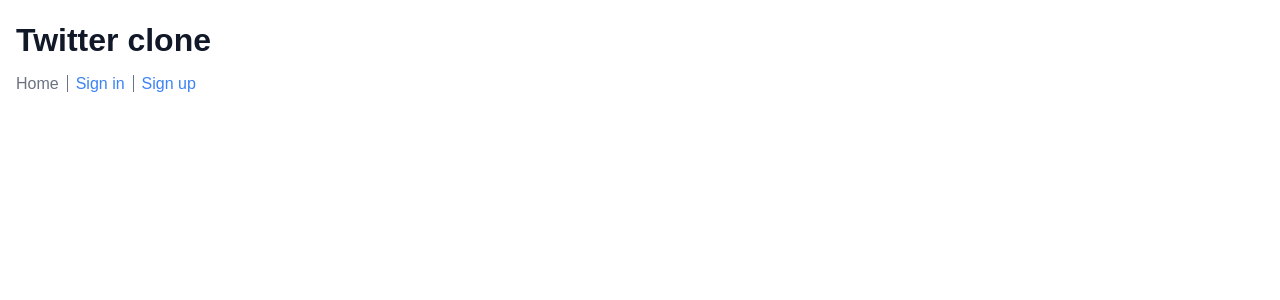
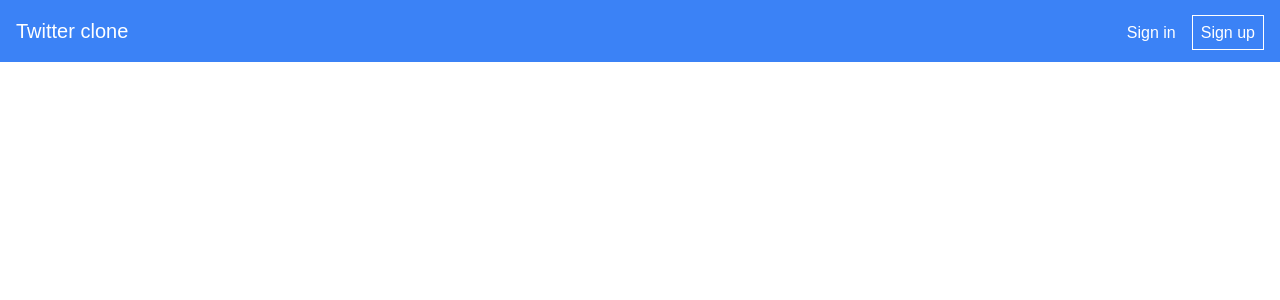
Before and after one commit to fvilers/fauna-twitter-clone, a React (Create React App) app: page / in a window 1280 px wide. Shown: the top 300 px of the page. Built offline with nearby package versions, Linux system fonts and the light colour scheme; no server answers.

Commit message:
Update Nav to a navigation bar

```diff
--- a/src/components/Nav.css
+++ b/src/components/Nav.css
@@ -1,5 +1,17 @@
 .Nav {
-  margin-bottom: 1rem;
+  align-items: baseline;
+  background-color: var(--primary-color);
+  color: var(--background-color);
+  display: flex;
+  justify-content: space-between;
+  margin: -1rem -1rem 1rem -1rem;
+  padding: 1rem;
+}
+
+.Nav h1 {
+  font-size: 1.25rem;
+  font-weight: normal;
+  margin: 0;
 }
 
 .Nav li {
@@ -10,12 +22,16 @@
   margin-right: 0.5rem;
 }
 
-.Nav li:not(:last-child)::after {
-  content: "";
-  border-right: 1px solid var(--muted-color);
-  margin-left: 0.5rem;
+.Nav a {
+  color: var(--background-color);
+  padding: 0.5rem;
 }
 
-.Nav a.active {
-  color: var(--muted-color);
+.Nav a.outline {
+  border: 1px solid var(--background-color);
+  color: var(--background-color);
 }
+
+.Nav Button.link {
+  color: var(--background-color);
+}
--- a/src/components/Nav.tsx
+++ b/src/components/Nav.tsx
@@ -1,5 +1,5 @@
 import React, { useContext } from "react";
-import { NavLink } from "react-router-dom";
+import { Link } from "react-router-dom";
 import SignOut from "../containers/SignOut";
 import AuthContext from "../contexts/AuthContext";
 import "./Nav.css";
@@ -9,12 +9,9 @@ function Nav() {
 
   return (
     <div className="Nav">
+      <h1>Twitter clone</h1>
+      <nav>
         <ul>
-        <li>
-          <NavLink activeClassName="active" exact to="/">
-            Home
-          </NavLink>
-        </li>
           {hasSecret() ? (
             <>
               <li>
@@ -24,18 +21,17 @@ function Nav() {
           ) : (
             <>
               <li>
-              <NavLink activeClassName="active" exact to="/sign-in">
-                Sign in
-              </NavLink>
+                <Link to="/sign-in">Sign in</Link>
               </li>
               <li>
-              <NavLink activeClassName="active" exact to="/sign-up">
+                <Link className="outline" to="/sign-up">
                   Sign up
-              </NavLink>
+                </Link>
               </li>
             </>
           )}
         </ul>
+      </nav>
     </div>
   );
 }
--- a/src/pages/HomePage.tsx
+++ b/src/pages/HomePage.tsx
@@ -9,7 +9,6 @@ function HomePage() {
   const { hasSecret } = useContext(AuthContext);
   return (
     <div>
-      <h1>Twitter clone</h1>
       <Nav />
       {hasSecret() && (
         <TimelineProvider>
```
Lines whose indentation alone changed are shown as unchanged.
